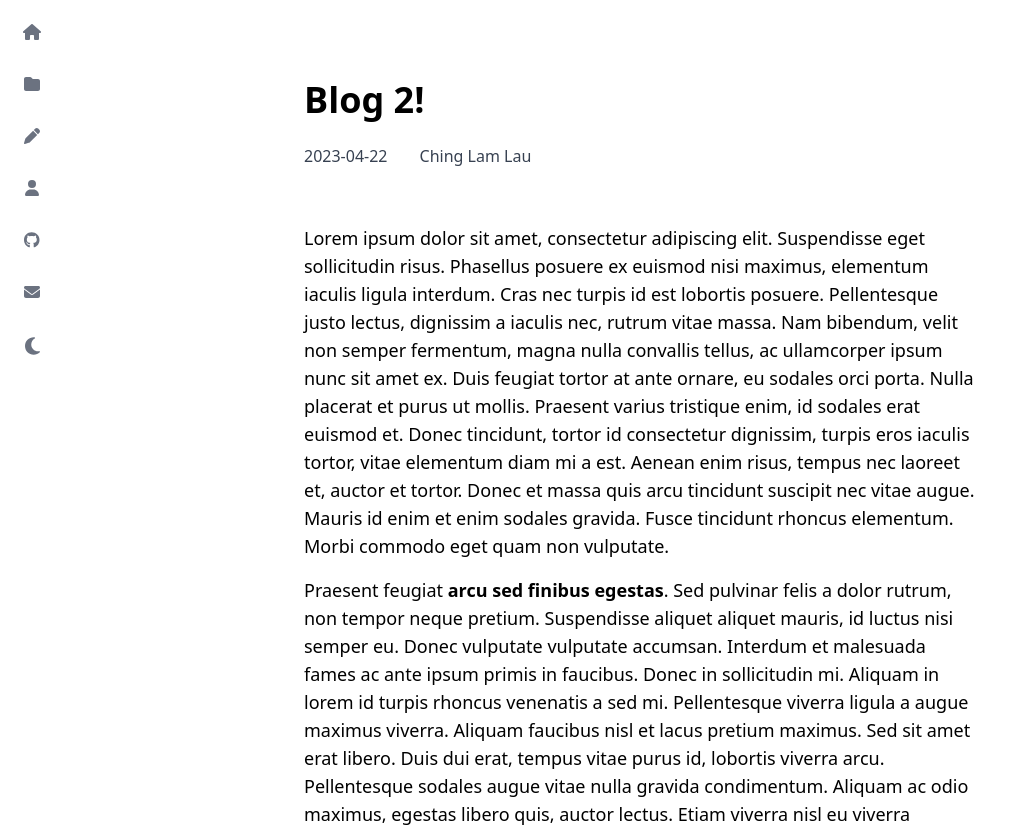
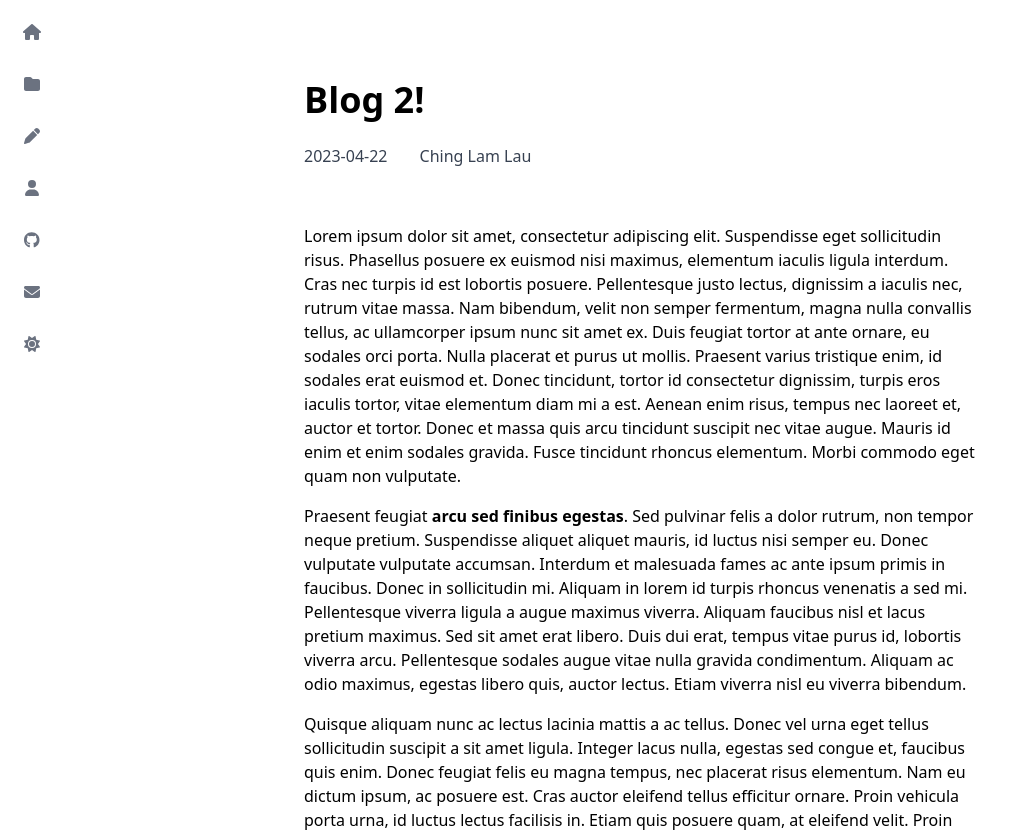
Before and after one commit to MiniCube11/website, a Next.js app: page /writing/post2 in a window 1280 px wide. Shown: the top 832 px of the page, without its empty margins (0-1014 px from the left). Built offline with nearby package versions, Linux system fonts and the light colour scheme.

Commit message:
Update dark mode icon styling

```diff
--- a/components/Sidebar/DarkModeIcon.tsx
+++ b/components/Sidebar/DarkModeIcon.tsx
@@ -2,7 +2,7 @@ import { useState } from "react";
 import { useTheme } from "next-themes";
 
 import { FontAwesomeIcon } from "@fortawesome/react-fontawesome";
-import { faMoon } from "@fortawesome/free-solid-svg-icons";
+import { faMoon, faSun } from "@fortawesome/free-solid-svg-icons";
 
 const DarkModeIcon = () => {
     const [hovered, setHovered] = useState(false);
@@ -15,11 +15,11 @@ const DarkModeIcon = () => {
     return (
         <span
             onClick={toggleTheme}
-            className="block p-3 w-12 h-12 mx-2 text-center rounded-md text-xl text-gray-500"
+            className="block p-3 w-12 h-12 mx-2 text-center rounded-md text-gray-500 hover:bg-gray-100 dark:hover:bg-gray-800"
             onMouseOver={() => setHovered(true)}
             onMouseOut={() => setHovered(false)}
         >
-            <FontAwesomeIcon icon={faMoon} />
+            <FontAwesomeIcon icon={theme == "light" ? faMoon : faSun} />
             {hovered &&
                 <span className="absolute ml-7 text-gray-800 text-base dark:text-gray-300">
                     {theme == "light" ? "Dark" : "Light"}
--- a/styles/globals.css
+++ b/styles/globals.css
@@ -33,5 +33,9 @@
 }
 
 .post-content p {
-  @apply mb-4 text-lg;
+  @apply mb-4;
 }
+
+.post-content li {
+  @apply list-disc list-inside;
+}
```
